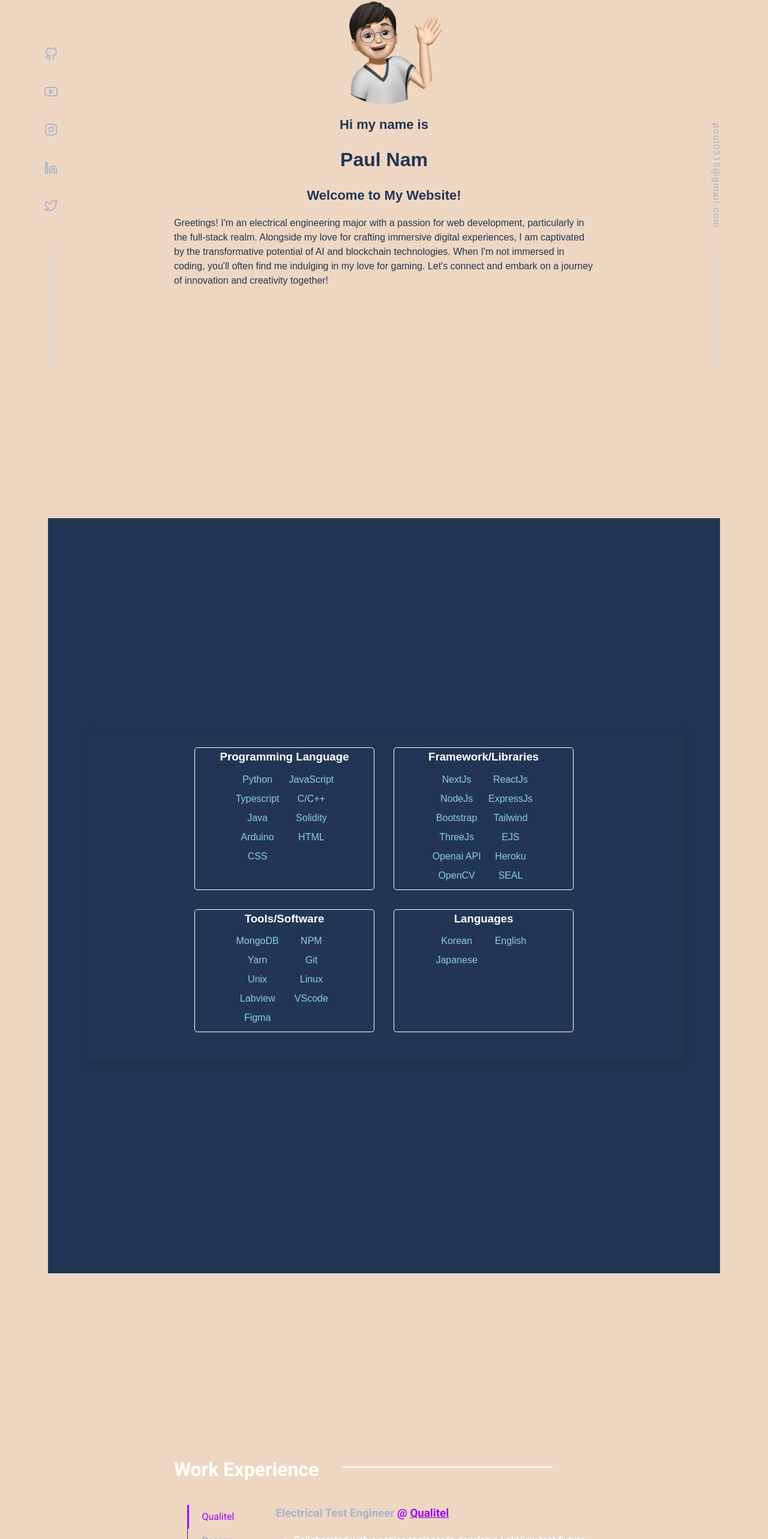
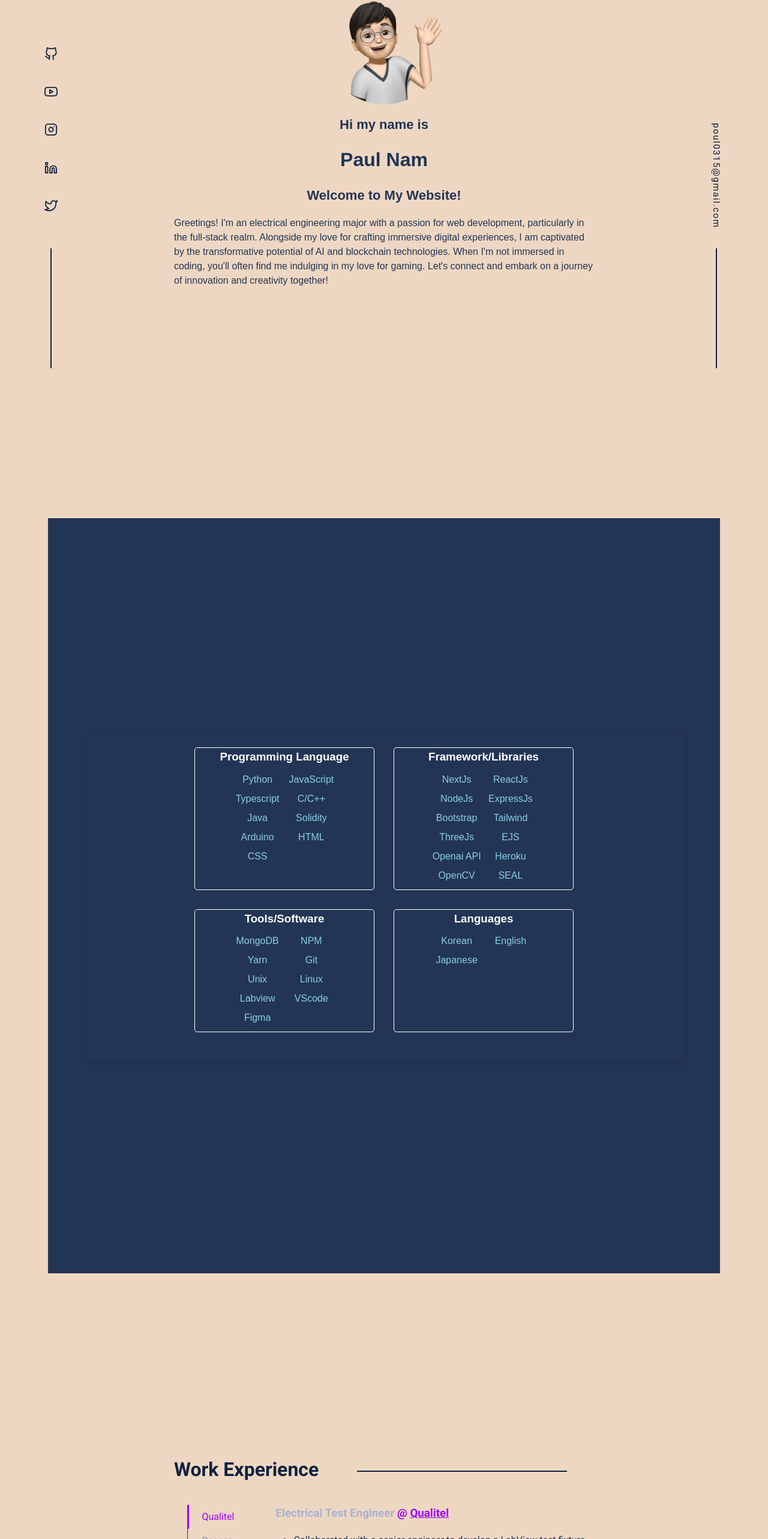
Before and after one commit to poul0315/NextJs-Portfolio, a Next.js app: page / in a window 1280 px wide. Shown: the part 186-2752 px from the top of the page at 60% size. Built offline with nearby package versions, Linux system fonts and the light colour scheme.

Commit message:
added new design to experience section

```diff
--- a/src/scss/components/_email.scss
+++ b/src/scss/components/_email.scss
@@ -8,7 +8,7 @@
     &-link {
         writing-mode: vertical-rl;
         text-decoration: none;
-        color: var(--lightest-slate);
+        color: #112240;
         font-family: var(--roboto);
         font-size: var(--tsm2);
         letter-spacing: 0.1rem;
@@ -26,7 +26,7 @@
         display: block;
         width: 2px;
         height: 200px;
-        background-color: var(--light-slate);
+        background-color: #112240;
         margin: 0px auto;
     }
     @media screen and (max-width: 1080px) {
--- a/src/scss/components/_socialIcons.scss
+++ b/src/scss/components/_socialIcons.scss
@@ -15,7 +15,7 @@
             transition: 0.3s ease-in-out;
             &-link {
                 padding: 10px;
-                color: var(--lightest-slate);
+                color: #112240;
                 transition: 0.3s ease-in-out;
                 &:hover {
                     color: var(--theme-color);
@@ -38,7 +38,7 @@
             display: block;
             width: 2px;
             height: 200px;
-            background-color: var(--light-slate);
+            background-color: #112240;
             margin: 0px auto;
         }
     }
--- a/src/scss/sections/_experience.scss
+++ b/src/scss/sections/_experience.scss
@@ -1,11 +1,12 @@
 .experience {
-    color: white;
+    color: #112240;
     max-width: 700px;
     gap: 1rem;
     margin: 22rem auto;
     .title {
         font-family: var(--roboto);
         position: relative;
+        max-width: 100%;
         h2 {
             margin-bottom: 2rem;
             font-size: var(--tx2large);
@@ -15,9 +16,10 @@
                 position: absolute;
                 top: 20px;
                 width: 50%;
-                background-color: white;
+                background-color: #112240;
                 height: 2px;
-                margin-left: 40px;
+                margin-top: 0.4rem;
+                margin-left: 4rem;
             }
         }
         @media screen and (max-width: 450px) {
@@ -70,6 +72,8 @@
                 vertical-align: middle;
                 cursor: pointer; // this makes indication that I clicked
                 width: 100%;
+                border-top-right-radius: 10px;
+                border-bottom-right-radius: 10px;
                 span {
                     display: flex;
                     justify-content: center;
@@ -115,7 +119,7 @@
         }
         .exp-details {
             font-family: var(--roboto);
-            color: white;
+            color: #233554;
             &-position {
                 color: var(--lightest-slate);
                 &-company {
--- a/src/scss/sections/_project.scss
+++ b/src/scss/sections/_project.scss
@@ -200,11 +200,11 @@
                 &:hover {
                   color: var(--theme-color);
                 }
-                &:focus {
-                  outline-color: var(--theme-color);
-                  transform: translateY(-4px);
-                  color: var(--theme-color);
-                }
+                // &:focus {
+                //   outline-color: var(--theme-color);
+                //   transform: translateY(-4px);
+                //   color: var(--theme-color);
+                // }
               }
             }
           }
```
